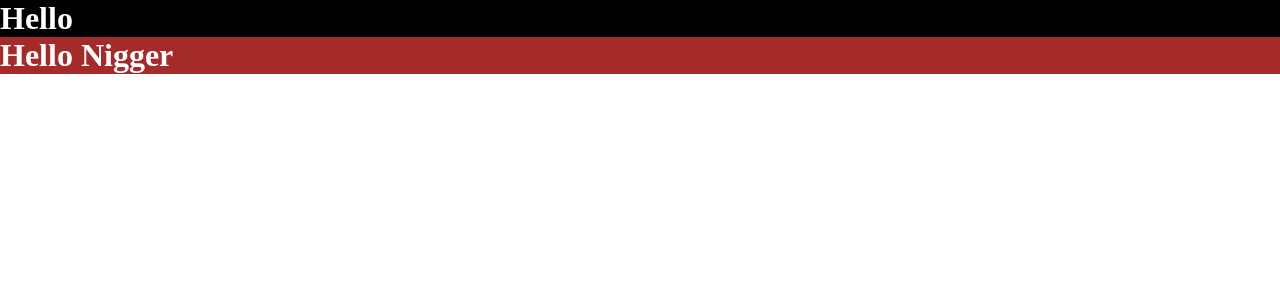
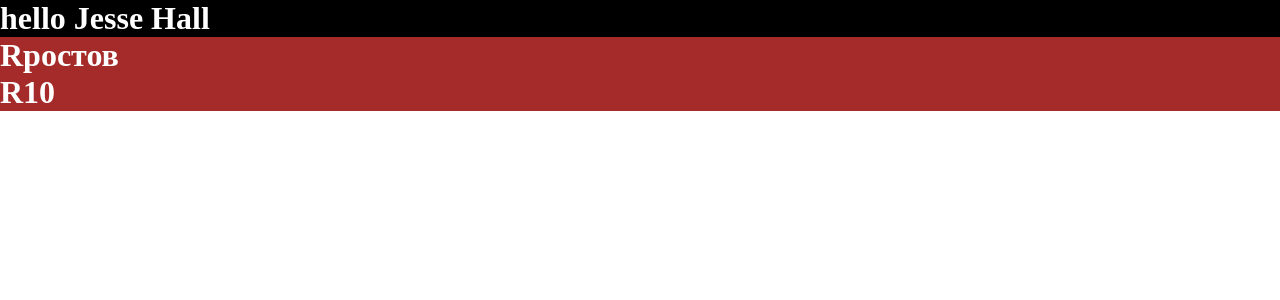
Before and after one commit to AntonTenS/Project-Clinic-React, a React app: page / in a window 1280 px wide. Shown: the top 300 px of the page. Built offline with nearby package versions, Linux system fonts and the light colour scheme; the HTML template or start-up script is replaced by a standard one.

Commit message:
add useContext

```diff
--- a/src/App.js
+++ b/src/App.js
@@ -1,12 +1,20 @@
-import Hello from "./hello";
+import Hello from "./hello.jsx";
 import React from "react";
 import { createContext, useState } from "react";
+import { AuthContext } from "./context";
 
 function App() {
+  const [user, setUser] = useState("Jesse Hall");
+  let redman = {
+    addres: "ростов",
+    home: 10,
+  };
   return (
     <>
-      <h1>Hello</h1>
-      <Hello></Hello>
+      <AuthContext.Provider value={redman}>
+        <h1>{`hello ${user}`}</h1>
+        <Hello>{`hello`}</Hello>
+      </AuthContext.Provider>
     </>
   );
 }
--- /dev/null
+++ b/src/context.js
@@ -0,0 +1,2 @@
+import { createContext } from "react";
+export const AuthContext = createContext({});
--- a/src/hello.js
+++ /dev/null
@@ -1,12 +0,0 @@
-import style from "./st.module.scss";
-import React from "react";
-import { useContext } from "react";
-function Hello() {
-  return (
-    <>
-      <h1 className={style.hq}>Hello Nigger </h1>
-    </>
-  );
-}
-
-export default Hello;
--- /dev/null
+++ b/src/hello.jsx
@@ -0,0 +1,15 @@
+import style from "./st.module.scss";
+import React, { useState } from "react";
+import { useContext } from "react";
+import { AuthContext } from "./context";
+function Hello(props) {
+  const get = useContext(AuthContext);
+  return (
+    <>
+      <h1 className={style.hq}>{`R${get.addres}`}</h1>
+      <h1 className={style.hq}>{`R${get.home}`}</h1>
+    </>
+  );
+}
+
+export default Hello;
```
